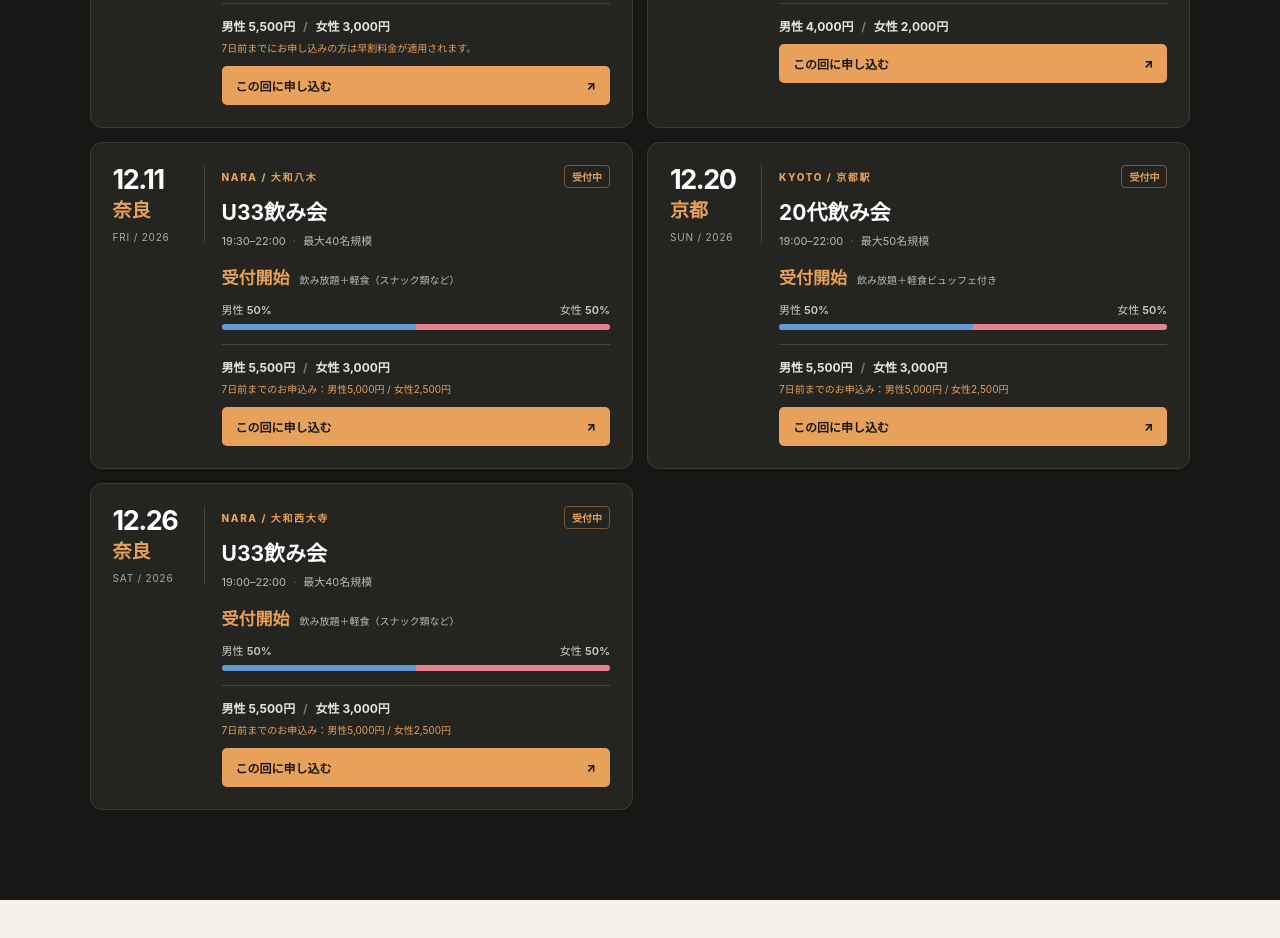
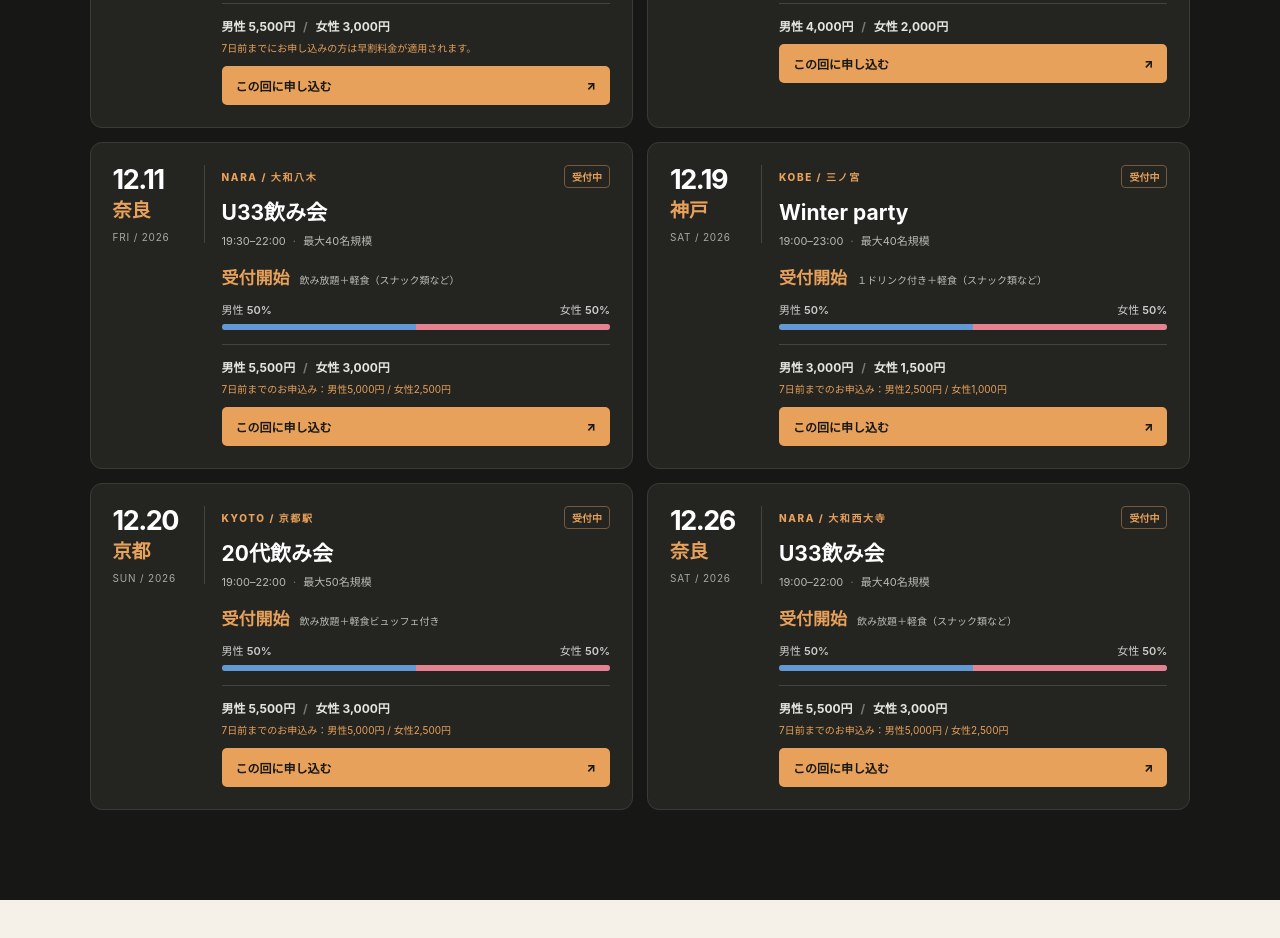
Before and after one commit to tomori-ba/tomoriba-site, a plain HTML site: page index.html in a window 1280 px wide. Shown: the part 1209-2147 px from the top of the page. Drawn offline with Linux system fonts and the light colour scheme.

Commit message:
Update index.html

```diff
--- a/index.html
+++ b/index.html
@@ -79,6 +79,12 @@
      <div class="gender-ratio" data-male="8" data-female="8"><div class="ratio-label"><span>男性 <b class="male-percent"></b></span><span>女性 <b class="female-percent"></b></span></div><div class="ratio-bar"><span class="ratio-male"></span><span class="ratio-female"></span></div></div><div class="event-bottom"><p class="price">男性 5,500円 <span>/</span> 女性 3,000円</p><p class="early-note">7日前までのお申込み：男性5,000円 / 女性2,500円</p><a class="event-link" href="https://gforms.app/r/7LMYLZQ" target="_blank" rel="noopener">この回に申し込む <span aria-hidden="true">↗</span></a></div></div></article>
 <!-- 👆 このイベントここまで：12/11 奈良U33 -->
 
+<!-- 👇 このイベントここから：12/19 神戸 -->
+<article class="event-card"><div class="date-tile"><strong>12.19</strong><span class="date-city">神戸</span><small>SAT / 2026</small></div><div class="event-main"><div class="event-heading"><span class="city">KOBE / 三ノ宮</span><span class="status">受付中</span></div><h3>Winter party</h3><p class="event-meta">19:00–23:00 <span>·</span> 最大40名規模</p><div class="event-numbers"><strong>受付開始</strong><span>１ドリンク付き＋軽食（スナック類など）</span></div>
+     <div class="gender-ratio" data-male="18" data-female="18"><div class="ratio-label"><span>男性 <b class="male-percent"></b></span><span>女性 <b class="female-percent"></b></span></div><div class="ratio-bar"><span class="ratio-male"></span><span class="ratio-female"></span></div></div><div class="event-bottom"><p class="price">男性 3,000円 <span>/</span> 女性 1,500円</p><p class="early-note">7日前までのお申込み：男性2,500円 / 女性1,000円</p><a class="event-link" href="https://gforms.app/r/jBk4LRq" target="_blank" rel="noopener">この回に申し込む <span aria-hidden="true">↗</span></a></div></div></article>
+<!-- 👆 このイベントここまで：12/19 神戸 -->
+
+
 <!-- 👇 このイベントここから：12/20 京都20代 -->
 <article class="event-card"><div class="date-tile"><strong>12.20</strong><span class="date-city">京都</span><small>SUN / 2026</small></div><div class="event-main"><div class="event-heading"><span class="city">KYOTO / 京都駅</span><span class="status">受付中</span></div><h3>20代飲み会</h3><p class="event-meta">19:00–22:00 <span>·</span> 最大50名規模</p><div class="event-numbers"><strong>受付開始</strong><span>飲み放題＋軽食ビュッフェ付き</span></div>
      <div class="gender-ratio" data-male="4" data-female="4"><div class="ratio-label"><span>男性 <b class="male-percent"></b></span><span>女性 <b class="female-percent"></b></span></div><div class="ratio-bar"><span class="ratio-male"></span><span class="ratio-female"></span></div></div><div class="event-bottom"><p class="price">男性 5,500円 <span>/</span> 女性 3,000円</p><p class="early-note">7日前までのお申込み：男性5,000円 / 女性2,500円</p><a class="event-link" href="https://forms.gle/2hLhScXP93xk8XdW9" target="_blank" rel="noopener">この回に申し込む <span aria-hidden="true">↗</span></a></div></div></article>
```
